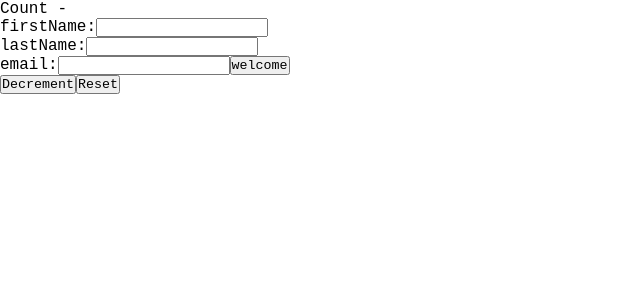
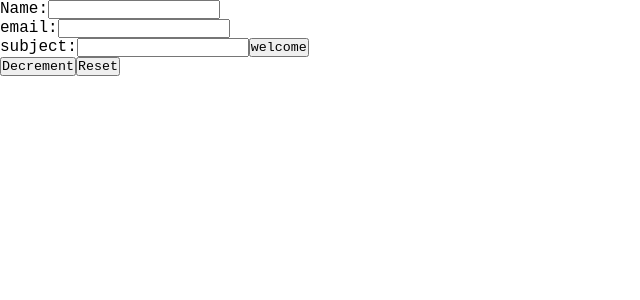
Before and after one commit to nwakaku/formik_signup, a React (Create React App) app: page / in a window 1280 px wide. Shown: the top 300 px of the page, without its empty margins (0-640 px from the left). Built offline with nearby package versions, Linux system fonts and the light colour scheme.

Commit message:
I finally got the desired result

```diff
--- a/src/reducer_form/Simpleform.js
+++ b/src/reducer_form/Simpleform.js
@@ -3,51 +3,57 @@ import { UserContext } from '../userContext';
 
 
 export const Simpleform = () => {
-    const {six, dispatch} = useContext(UserContext)
-    // const [firstName, setFirstName] = useState('');
-    // const [lastName, setLastName] = useState('');
-    // const [email, setEmail] = useState('');
-    const [name, setName] = useContext(UserContext);
+    const [users , dispatch] = useContext(UserContext)
 
-    // const handleSubmit = e => {
-    //     e.preventDefault()
-    //     dispatch({ type: 'increment', value: welcome })
-    // }
+    const [content, setContent] = useContext(UserContext);
+    const [name, setName] = useState('')
+    const [email, setEmail] = useState('')
+    const [subject, setSubject] = useState('')
 
-    const addForm = e => {
-        setName({...name,
-            [e.target.name]: e.target.value
-         });
-    };
+    const handleSubmit = e => {
+        e.preventDefault()
+        dispatch({ type: 'add',
+                   name: name,
+                   email: email,
+                   subject: subject })
+    }
+
+    // const addForm = e => {
+    //     setContent({...content,
+    //         [e.target.name]: e.target.value
+    //      });
+    // };
 
 
     return (
         <div>
-            <div>Count - {six}</div>
-            <form>
-                <label>firstName:</label>
+            <div>
+                {users.name}
+            </div>
+            <form onSubmit={handleSubmit}>
+                <label>Name:</label>
                 <input
                     type="text"
-                    name="firstName"
-                    onChange={addForm}
-                    value = {name.firstName}
+                    name="name"
+                    onChange={(e) => {setName(e.target.value)}}
+                    value = {name}
 
-                />
-                <br/>
-                <label>lastName:</label>
-                <input
-                    type="text"
-                    name="lastName"
-                    onChange={addForm}
-                    value = {name.lastName}
                 />
                 <br/>
                 <label>email:</label>
                 <input
                     type="text"
                     name="email"
-                    onChange={addForm}
-                    value = {name.email}
+                    onChange={(e) => {setEmail(e.target.value)}}
+                    value = {email}
+                />
+                <br/>
+                <label>subject:</label>
+                <input
+                    type="text"
+                    name="subject"
+                    onChange={(e) => {setSubject(e.target.value)}}
+                    value = {subject}
                 />
                 <button>welcome</button>
             </form>
--- a/src/userContext.js
+++ b/src/userContext.js
@@ -4,31 +4,27 @@ export const UserContext = createContext();
 
 export const UserProvider = props => {
 
-const initialState = ([
-
-])
-
-  const reducer = (state, action) => {
+const [users, dispatch] = useReducer((state, action) => {
     switch (action.type) {
-        case 'increment':
-            return {state: action.value}
-        case 'decrement':
-            return { firstCounter: state.firstCounter - action.value }
-        case 'reset':
-            return initialState
+        case 'add':
+            return [
+                ...state,
+                {
+                    id: state.length,
+                    name: action.name,
+                    email: action.email,
+                    subject: action.subject
+                }
+            ];
         default:
-            return state
+            return state;
     }
-  }
-  const [count, dispatch] = useReducer(reducer, initialState)
-  const [name, setName] = useState({
-      firstName: '',
-      lastName: '',
-      email: ''
+})
+  const [content, setContent] = useState({
   });
 
     return (
-        <UserContext.Provider value={[name, setName, count, dispatch ]}>
+        <UserContext.Provider value={[content, setContent, users, dispatch ]}>
             {props.children}
         </UserContext.Provider>
     )
```
